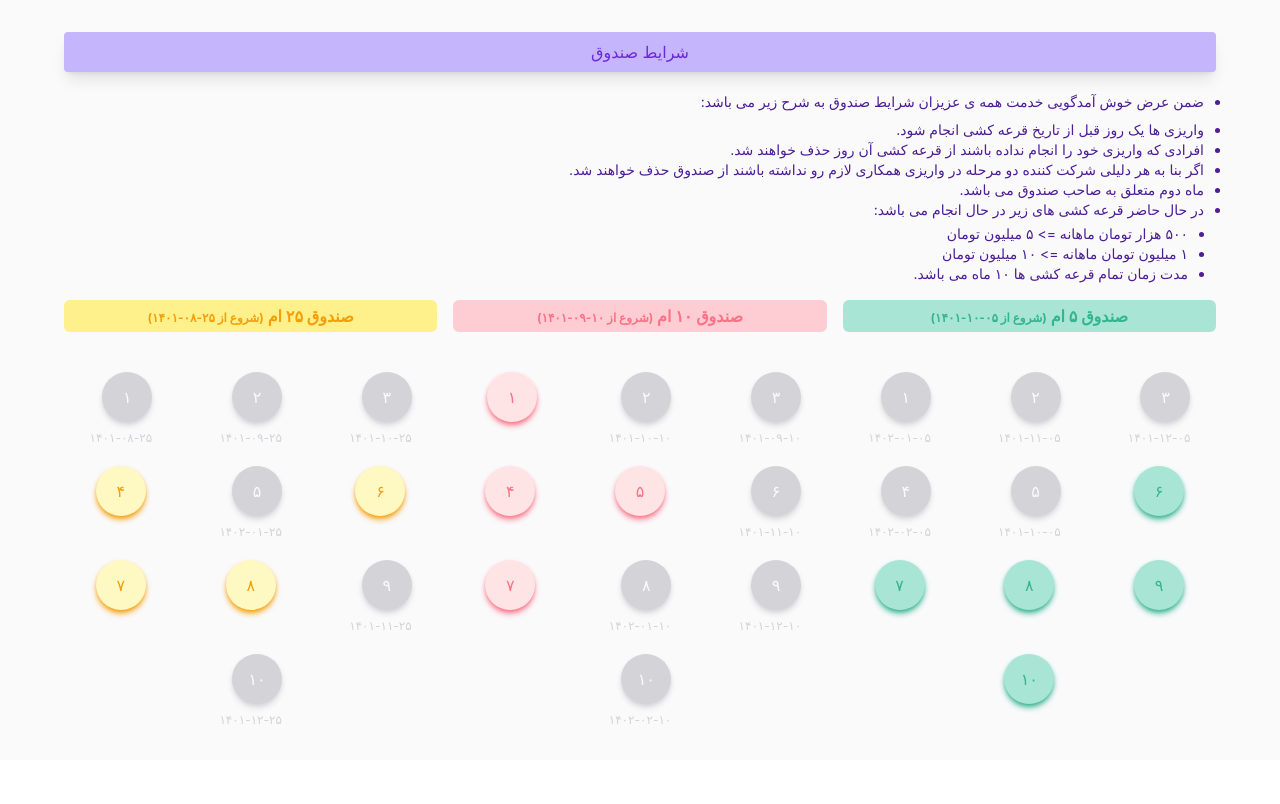
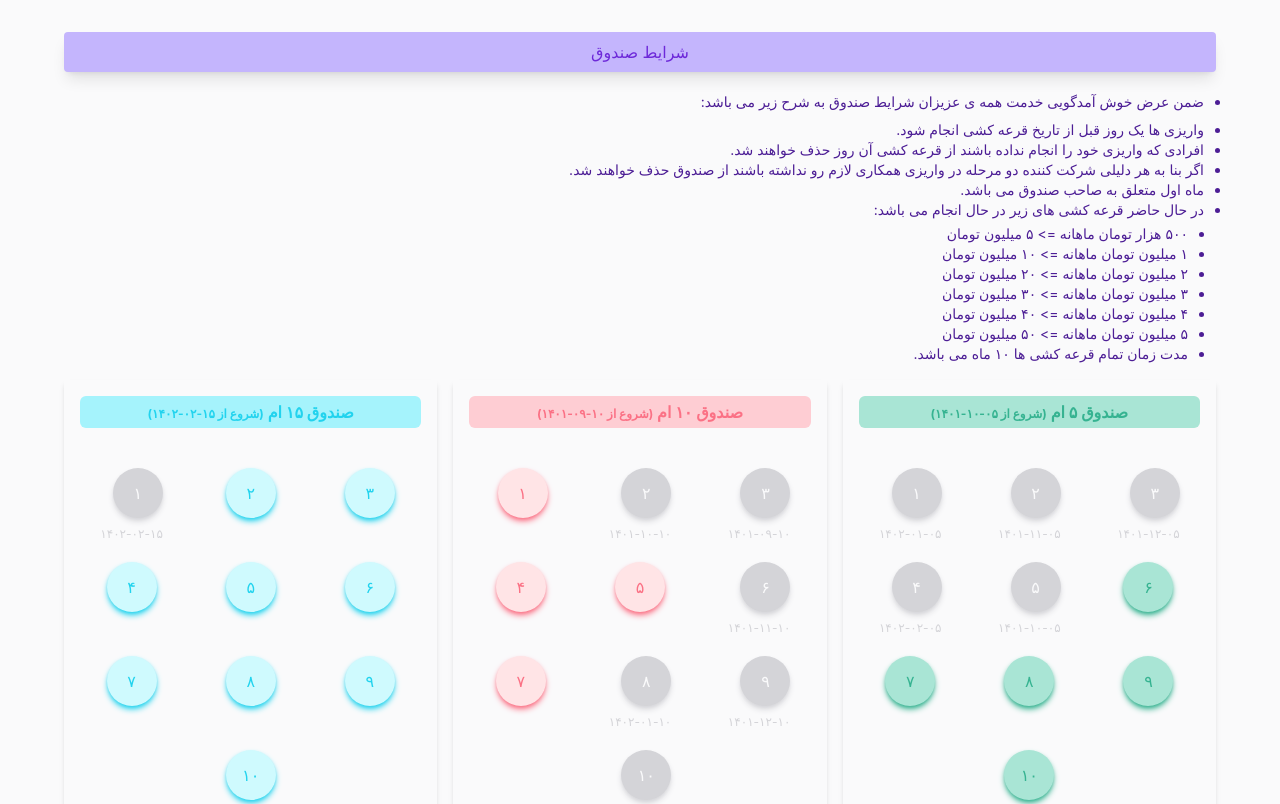
Before and after one commit to Raha7325/monthly-lottery, a React (Create React App) app: page / in a window 1280 px wide. Shown: the top 804 px of the page. Built offline with nearby package versions, Linux system fonts and the light colour scheme.

Commit message:
enhance: updates old lotteries, add new lottery and update App.js

```diff
--- a/src/App.js
+++ b/src/App.js
@@ -3,6 +3,7 @@ import React from 'react';
 import TenthLottery from './components/Tenth-lottery'
 import TwentyFiveLottery from './components/Twenty-five-lottery'
 import FifthLottery from './components/fifth-lottery'
+import FifteenthLottery from './components/fifteenth-lottery'
 
 function App() {
   return (
@@ -16,11 +17,15 @@ function App() {
             <li className='pt-2'>واریزی ها یک روز قبل از تاریخ قرعه کشی انجام شود.</li>
             <li>افرادی که واریزی خود را انجام نداده باشند از قرعه کشی آن روز حذف خواهند شد.</li>
             <li>اگر بنا به هر دلیلی شرکت کننده دو مرحله در واریزی همکاری لازم رو نداشته باشند از صندوق حذف خواهند شد.</li>
-            <li>ماه دوم متعلق  به صاحب صندوق می باشد.</li>
+            <li>ماه اول متعلق  به صاحب صندوق می باشد.</li>
             <li>در حال حاضر قرعه کشی های زیر در حال انجام می باشد:
                 <ul className='px-4 pt-1 list-disc'>
                 <li>۵۰۰ هزار تومان ماهانه  =&gt;  ۵ میلیون تومان</li>
                 <li>۱ میلیون تومان ماهانه  =&gt;  ۱۰ میلیون تومان</li>
+                <li>۲ میلیون تومان ماهانه  =&gt;  ۲۰ میلیون تومان</li>
+                <li>۳ میلیون تومان ماهانه  =&gt;  ۳۰ میلیون تومان</li>
+                <li>۴ میلیون تومان ماهانه  =&gt;  ۴۰ میلیون تومان</li>
+                <li>۵ میلیون تومان ماهانه  =&gt;  ۵۰ میلیون تومان</li>
                 <li>مدت زمان تمام قرعه کشی ها ۱۰ ماه می باشد.</li>
                 </ul>
             </li>
@@ -28,6 +33,7 @@ function App() {
           </div>
           <FifthLottery className='col-span-1' />
           <TenthLottery className='col-span-1' />
+          <FifteenthLottery className='col-span-1' />
           <TwentyFiveLottery className='col-span-1' />
         </div>
       </header>
--- a/src/components/Tenth-lottery.js
+++ b/src/components/Tenth-lottery.js
@@ -5,7 +5,7 @@ class TenthLottery extends Component {
   render() {
     return(
       <>
-        <div className='flex-col my-10 md:my-0'>
+        <div className='flex-col my-10 md:my-0 shadow-md p-4'>
           <div className='mb-10 px-3 py-1 rounded-md bg-rose-200 text-center text-rose-400 font-bold'>صندوق ۱۰ ام <span className='text-xs'>(شروع از ۱۰-۰۹-۱۴۰۱)</span></div>
           <div className='grid grid-cols-3 gap-x-4 gap-y-5 place-items-center'>
           <div>
--- a/src/components/Twenty-five-lottery.js
+++ b/src/components/Twenty-five-lottery.js
@@ -5,7 +5,7 @@ class TwentyFiveLottery extends Component {
   render() {
     return(
       <>
-        <div className='flex-col'>
+        <div className='flex-col shadow-md p-4'>
           <div className='mb-10 px-3 py-1 rounded-md bg-amber-200 text-center text-amber-500 font-bold'>صندوق ۲۵ ام <span className='text-xs'>(شروع از ۲۵-۰۸-۱۴۰۱)</span></div>
           <div className='grid grid-cols-3 gap-x-4 gap-y-5 place-items-center'>
           <div>
--- /dev/null
+++ b/src/components/fifteenth-lottery.js
@@ -0,0 +1,56 @@
+import React, { Component } from 'react';
+
+class FifteenthLottery extends Component {
+
+  render() {
+    return(
+      <>
+        <div className='flex-col mt-[40px] md:mt-0 shadow-md p-4'>
+          <div className='mb-10 px-3 py-1 rounded-md bg-cyan-200 text-center text-cyan-400 font-bold'>صندوق ۱۵ ام <span className='text-xs'>(شروع از ۱۵-۰۲-۱۴۰۲)</span></div>
+          <div className='grid grid-cols-3 gap-x-4 gap-y-5 place-items-center'>
+          <div>
+           <div className='w-[50px] h-[50px] rounded-[50px] shadow-md shadow-cyan-400 text-cyan-400 bg-cyan-100 flex items-center justify-center col-span-1'>۳</div>
+           <h5 className='text-xs text-transparent pt-2'> .</h5>
+          </div>
+          <div>
+           <div className='w-[50px] h-[50px] rounded-[50px] shadow-md shadow-cyan-400 text-cyan-400 bg-cyan-100 flex items-center justify-center col-span-1'>۲</div>
+           <h5 className='text-xs text-transparent pt-2'> .</h5>
+          </div>
+          <div>
+           <div className='w-[50px] h-[50px] rounded-[50px] shadow-md shadow-gray-200 text-gray-100 bg-gray-200 flex items-center justify-center col-span-1'>۱</div>
+           <h5 className='text-xs text-gray-200 pt-2'>۱۴۰۲-۰۲-۱۵</h5>
+          </div>
+          <div>
+            <div className='w-[50px] h-[50px] rounded-[50px] shadow-md shadow-cyan-400 text-cyan-400 bg-cyan-100 flex items-center justify-center col-span-1'>۶</div>
+            <h5 className='text-xs text-transparent pt-2'> .</h5>
+          </div>
+          <div>
+           <div className='w-[50px] h-[50px] rounded-[50px] shadow-md shadow-cyan-400 text-cyan-400 bg-cyan-100 flex items-center justify-center col-span-1'>۵</div>
+           <h5 className='text-xs text-transparent pt-2'> .</h5>
+          </div>
+          <div>
+           <div className='w-[50px] h-[50px] rounded-[50px] shadow-md shadow-cyan-400 text-cyan-400 bg-cyan-100 flex items-center justify-center col-span-1'>۴</div>
+           <h5 className='text-xs text-transparent pt-2'> .</h5>
+          </div>
+          <div className='flex self-start'>
+           <div className='w-[50px] h-[50px] rounded-[50px] shadow-md shadow-cyan-400 text-cyan-400 bg-cyan-100  flex items-center justify-center col-span-1'>۹</div>
+           <h5 className='text-xs text-cyan-200 pt-2'> </h5>
+          </div>
+          <div>
+           <div className='w-[50px] h-[50px] rounded-[50px] shadow-md shadow-cyan-400 text-cyan-400 bg-cyan-100  flex items-center justify-center col-span-1'>۸</div>
+           <h5 className='text-xs text-transparent pt-2'> .</h5>
+          </div>
+          <div>
+           <div className='w-[50px] h-[50px] rounded-[50px] shadow-md shadow-cyan-400 text-cyan-400 bg-cyan-100  flex items-center justify-center col-span-1'>۷</div>
+           <h5 className='text-xs text-transparent pt-2'> .</h5>
+          </div>
+           <div className='w-[50px] h-[50px] rounded-[50px]	shadow-md shadow-cyan-400 text-cyan-400 bg-cyan-100 flex items-center justify-center col-span-3'>۱۰</div>
+          </div>
+        </div>
+      </>
+    )
+  }
+
+}
+
+export default FifteenthLottery;
--- a/src/components/fifth-lottery.js
+++ b/src/components/fifth-lottery.js
@@ -5,7 +5,7 @@ class FifthLottery extends Component {
   render() {
     return(
       <>
-        <div className='flex-col mt-[40px] md:mt-0'>
+        <div className='flex-col mt-[40px] md:mt-0 shadow-md p-4'>
           <div className='mb-10 px-3 py-1 rounded-md bg-green-200 text-center text-green-400 font-bold'>صندوق ۵ ام <span className='text-xs'>(شروع از ۰۵-۱۰-۱۴۰۱)</span></div>
           <div className='grid grid-cols-3 gap-x-4 gap-y-5 place-items-center'>
           <div>
--- a/tailwind.config.js
+++ b/tailwind.config.js
@@ -38,7 +38,13 @@ module.exports = {
         100: '#c4b5fd',
         200: '#6d28d9',
         300: '#4c1d95'
-      }
+      },
+      'cyan': {
+        100: '#cffafe',
+        200: '#a5f3fc',
+        300: '#67e8f9',
+        400: '#22d3ee',
+      },
     },
     container: {
 			center: true,
```
